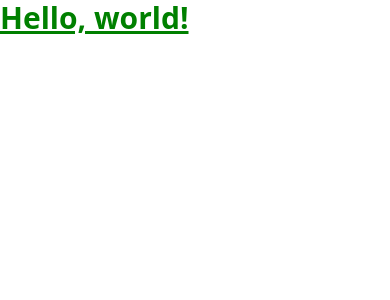
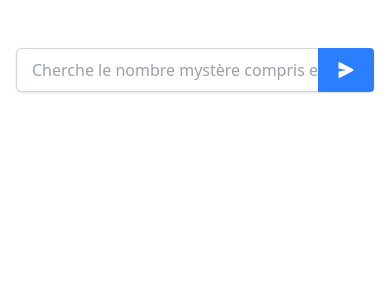
Before and after one commit to Enzo81-dev/mysteryNumber, a Flask app: page / in a window 390 px wide. Shown: the top 300 px of the page. Run offline with Flask 3, Linux system fonts and the light colour scheme; some libraries are stand-ins or nearby versions.

Commit message:
sending the form to the backend

```diff
--- a/app.py
+++ b/app.py
@@ -1,4 +1,4 @@
-from flask import Flask, render_template
+from flask import Flask, render_template, request
 
 app = Flask(__name__)
 
@@ -6,8 +6,10 @@ app = Flask(__name__)
 def home():
     return render_template('index.html')
 
+@app.route('/prompt', methods=['POST'])
+def prompt():
+    messages = request.json['messages']
+    return messages
 
 if __name__ == '__main__':
     app.run(debug=True, host='127.0.0.1', port=5000)
-
-# python app.py
--- a/static/dist/css/style.css
+++ b/static/dist/css/style.css
@@ -7,9 +7,24 @@
       "Segoe UI Emoji", "Segoe UI Symbol", "Noto Color Emoji";
     --font-mono: ui-monospace, SFMono-Regular, Menlo, Monaco, Consolas, "Liberation Mono",
       "Courier New", monospace;
-    --text-3xl: 1.875rem;
-    --text-3xl--line-height: calc(2.25 / 1.875);
+    --color-blue-500: oklch(62.3% 0.214 259.815);
+    --color-blue-700: oklch(48.8% 0.243 264.376);
+    --color-indigo-600: oklch(51.1% 0.262 276.966);
+    --color-fuchsia-400: oklch(74% 0.238 322.16);
+    --color-slate-50: oklch(98.4% 0.003 247.858);
+    --color-slate-200: oklch(92.9% 0.013 255.508);
+    --color-gray-300: oklch(87.2% 0.01 258.338);
+    --color-gray-400: oklch(70.7% 0.022 261.325);
+    --color-gray-900: oklch(21% 0.034 264.665);
+    --color-white: #fff;
+    --spacing: 0.25rem;
+    --container-6xl: 72rem;
+    --text-sm: 0.875rem;
+    --text-sm--line-height: calc(1.25 / 0.875);
     --font-weight-bold: 700;
+    --radius-md: 0.375rem;
+    --default-transition-duration: 150ms;
+    --default-transition-timing-function: cubic-bezier(0.4, 0, 0.2, 1);
     --default-font-family: var(--font-sans);
     --default-mono-font-family: var(--font-mono);
   }
@@ -160,23 +175,479 @@
   }
 }
 @layer utilities {
+  .collapse {
+    visibility: collapse;
+  }
+  .visible {
+    visibility: visible;
+  }
+  .sr-only {
+    position: absolute;
+    width: 1px;
+    height: 1px;
+    padding: 0;
+    margin: -1px;
+    overflow: hidden;
+    clip: rect(0, 0, 0, 0);
+    white-space: nowrap;
+    border-width: 0;
+  }
+  .absolute {
+    position: absolute;
+  }
+  .fixed {
+    position: fixed;
+  }
+  .relative {
+    position: relative;
+  }
   .static {
     position: static;
   }
-  .text-3xl {
-    font-size: var(--text-3xl);
-    line-height: var(--tw-leading, var(--text-3xl--line-height));
+  .inset-y-0 {
+    inset-block: calc(var(--spacing) * 0);
   }
-  .font-bold {
-    --tw-font-weight: var(--font-weight-bold);
-    font-weight: var(--font-weight-bold);
+  .right-0 {
+    right: calc(var(--spacing) * 0);
+  }
+  .container {
+    width: 100%;
+    @media (width >= 40rem) {
+      max-width: 40rem;
+    }
+    @media (width >= 48rem) {
+      max-width: 48rem;
+    }
+    @media (width >= 64rem) {
+      max-width: 64rem;
+    }
+    @media (width >= 80rem) {
+      max-width: 80rem;
+    }
+    @media (width >= 96rem) {
+      max-width: 96rem;
+    }
+  }
+  .m-1 {
+    margin: calc(var(--spacing) * 1);
+  }
+  .mx-auto {
+    margin-inline: auto;
+  }
+  .mt-2 {
+    margin-top: calc(var(--spacing) * 2);
+  }
+  .mt-auto {
+    margin-top: auto;
+  }
+  .block {
+    display: block;
+  }
+  .contents {
+    display: contents;
+  }
+  .flex {
+    display: flex;
+  }
+  .grid {
+    display: grid;
+  }
+  .hidden {
+    display: none;
+  }
+  .inline {
+    display: inline;
+  }
+  .table {
+    display: table;
+  }
+  .h-4 {
+    height: calc(var(--spacing) * 4);
+  }
+  .w-4 {
+    width: calc(var(--spacing) * 4);
+  }
+  .w-full {
+    width: 100%;
+  }
+  .max-w-6xl {
+    max-width: var(--container-6xl);
+  }
+  .border-collapse {
+    border-collapse: collapse;
+  }
+  .transform {
+    transform: var(--tw-rotate-x,) var(--tw-rotate-y,) var(--tw-rotate-z,) var(--tw-skew-x,) var(--tw-skew-y,);
+  }
+  .resize {
+    resize: both;
+  }
+  .flex-col {
+    flex-direction: column;
+  }
+  .items-center {
+    align-items: center;
+  }
+  .truncate {
+    overflow: hidden;
+    text-overflow: ellipsis;
+    white-space: nowrap;
+  }
+  .rounded-md {
+    border-radius: var(--radius-md);
+  }
+  .border {
+    border-style: var(--tw-border-style);
+    border-width: 1px;
+  }
+  .border-0 {
+    border-style: var(--tw-border-style);
+    border-width: 0px;
+  }
+  .p-6 {
+    padding: calc(var(--spacing) * 6);
+  }
+  .px-4 {
+    padding-inline: calc(var(--spacing) * 4);
+  }
+  .py-2 {
+    padding-block: calc(var(--spacing) * 2);
+  }
+  .py-2\.5 {
+    padding-block: calc(var(--spacing) * 2.5);
+  }
+  .py-10 {
+    padding-block: calc(var(--spacing) * 10);
+  }
+  .pr-3 {
+    padding-right: calc(var(--spacing) * 3);
+  }
+  .pr-10 {
+    padding-right: calc(var(--spacing) * 10);
+  }
+  .pl-4 {
+    padding-left: calc(var(--spacing) * 4);
+  }
+  .text-gray-900 {
+    color: var(--color-gray-900);
+  }
+  .capitalize {
+    text-transform: capitalize;
+  }
+  .lowercase {
+    text-transform: lowercase;
+  }
+  .uppercase {
+    text-transform: uppercase;
+  }
+  .italic {
+    font-style: italic;
+  }
+  .ordinal {
+    --tw-ordinal: ordinal;
+    font-variant-numeric: var(--tw-ordinal,) var(--tw-slashed-zero,) var(--tw-numeric-figure,) var(--tw-numeric-spacing,) var(--tw-numeric-fraction,);
+  }
+  .line-through {
+    text-decoration-line: line-through;
+  }
+  .overline {
+    text-decoration-line: overline;
   }
   .underline {
     text-decoration-line: underline;
   }
+  .shadow {
+    --tw-shadow: 0 1px 3px 0 var(--tw-shadow-color, rgb(0 0 0 / 0.1)), 0 1px 2px -1px var(--tw-shadow-color, rgb(0 0 0 / 0.1));
+    box-shadow: var(--tw-inset-shadow), var(--tw-inset-ring-shadow), var(--tw-ring-offset-shadow), var(--tw-ring-shadow), var(--tw-shadow);
+  }
+  .shadow-sm {
+    --tw-shadow: 0 1px 3px 0 var(--tw-shadow-color, rgb(0 0 0 / 0.1)), 0 1px 2px -1px var(--tw-shadow-color, rgb(0 0 0 / 0.1));
+    box-shadow: var(--tw-inset-shadow), var(--tw-inset-ring-shadow), var(--tw-ring-offset-shadow), var(--tw-ring-shadow), var(--tw-shadow);
+  }
+  .ring {
+    --tw-ring-shadow: var(--tw-ring-inset,) 0 0 0 calc(1px + var(--tw-ring-offset-width)) var(--tw-ring-color, currentcolor);
+    box-shadow: var(--tw-inset-shadow), var(--tw-inset-ring-shadow), var(--tw-ring-offset-shadow), var(--tw-ring-shadow), var(--tw-shadow);
+  }
+  .ring-1 {
+    --tw-ring-shadow: var(--tw-ring-inset,) 0 0 0 calc(1px + var(--tw-ring-offset-width)) var(--tw-ring-color, currentcolor);
+    box-shadow: var(--tw-inset-shadow), var(--tw-inset-ring-shadow), var(--tw-ring-offset-shadow), var(--tw-ring-shadow), var(--tw-shadow);
+  }
+  .ring-gray-300 {
+    --tw-ring-color: var(--color-gray-300);
+  }
+  .outline {
+    outline-style: var(--tw-outline-style);
+    outline-width: 1px;
+  }
+  .grayscale {
+    --tw-grayscale: grayscale(100%);
+    filter: var(--tw-blur,) var(--tw-brightness,) var(--tw-contrast,) var(--tw-grayscale,) var(--tw-hue-rotate,) var(--tw-invert,) var(--tw-saturate,) var(--tw-sepia,) var(--tw-drop-shadow,);
+  }
+  .invert {
+    --tw-invert: invert(100%);
+    filter: var(--tw-blur,) var(--tw-brightness,) var(--tw-contrast,) var(--tw-grayscale,) var(--tw-hue-rotate,) var(--tw-invert,) var(--tw-saturate,) var(--tw-sepia,) var(--tw-drop-shadow,);
+  }
+  .filter {
+    filter: var(--tw-blur,) var(--tw-brightness,) var(--tw-contrast,) var(--tw-grayscale,) var(--tw-hue-rotate,) var(--tw-invert,) var(--tw-saturate,) var(--tw-sepia,) var(--tw-drop-shadow,);
+  }
+  .transition {
+    transition-property: color, background-color, border-color, outline-color, text-decoration-color, fill, stroke, --tw-gradient-from, --tw-gradient-via, --tw-gradient-to, opacity, box-shadow, transform, translate, scale, rotate, filter, -webkit-backdrop-filter, backdrop-filter, display, visibility, content-visibility, overlay, pointer-events;
+    transition-timing-function: var(--tw-ease, var(--default-transition-timing-function));
+    transition-duration: var(--tw-duration, var(--default-transition-duration));
+  }
+  .ring-inset {
+    --tw-ring-inset: inset;
+  }
+  .placeholder\:text-gray-400 {
+    &::placeholder {
+      color: var(--color-gray-400);
+    }
+  }
+  .odd\:bg-slate-50 {
+    &:nth-child(odd) {
+      background-color: var(--color-slate-50);
+    }
+  }
+  .even\:bg-slate-200 {
+    &:nth-child(even) {
+      background-color: var(--color-slate-200);
+    }
+  }
+  .focus\:ring-2 {
+    &:focus {
+      --tw-ring-shadow: var(--tw-ring-inset,) 0 0 0 calc(2px + var(--tw-ring-offset-width)) var(--tw-ring-color, currentcolor);
+      box-shadow: var(--tw-inset-shadow), var(--tw-inset-ring-shadow), var(--tw-ring-offset-shadow), var(--tw-ring-shadow), var(--tw-shadow);
+    }
+  }
+  .focus\:ring-indigo-600 {
+    &:focus {
+      --tw-ring-color: var(--color-indigo-600);
+    }
+  }
+  .focus\:ring-inset {
+    &:focus {
+      --tw-ring-inset: inset;
+    }
+  }
+  .sm\:text-sm {
+    @media (width >= 40rem) {
+      font-size: var(--text-sm);
+      line-height: var(--tw-leading, var(--text-sm--line-height));
+    }
+  }
+  .sm\:leading-6 {
+    @media (width >= 40rem) {
+      --tw-leading: calc(var(--spacing) * 6);
+      line-height: calc(var(--spacing) * 6);
+    }
+  }
+  .md\:m-0 {
+    @media (width >= 48rem) {
+      margin: calc(var(--spacing) * 0);
+    }
+  }
 }
-h1 {
-  color: green;
+.btn-primary {
+  border-top-right-radius: 0.25rem;
+  border-bottom-right-radius: 0.25rem;
+  background-color: var(--color-blue-500);
+  padding-inline: calc(var(--spacing) * 4);
+  padding-block: calc(var(--spacing) * 2);
+  --tw-font-weight: var(--font-weight-bold);
+  font-weight: var(--font-weight-bold);
+  color: var(--color-white);
+  transition-property: color, background-color, border-color, outline-color, text-decoration-color, fill, stroke, --tw-gradient-from, --tw-gradient-via, --tw-gradient-to, opacity, box-shadow, transform, translate, scale, rotate, filter, -webkit-backdrop-filter, backdrop-filter, display, visibility, content-visibility, overlay, pointer-events;
+  transition-timing-function: var(--tw-ease, var(--default-transition-timing-function));
+  transition-duration: var(--tw-duration, var(--default-transition-duration));
+  &:hover {
+    @media (hover: hover) {
+      background-color: var(--color-blue-700);
+    }
+  }
+}
+pre {
+  overflow-x: auto;
+  padding-block: calc(var(--spacing) * 4);
+  font-family: var(--font-mono);
+}
+:not(pre) > code {
+  font-family: var(--font-mono);
+  --tw-font-weight: var(--font-weight-bold);
+  font-weight: var(--font-weight-bold);
+  color: var(--color-fuchsia-400);
+  font-style: italic;
+}
+@property --tw-rotate-x {
+  syntax: "*";
+  inherits: false;
+}
+@property --tw-rotate-y {
+  syntax: "*";
+  inherits: false;
+}
+@property --tw-rotate-z {
+  syntax: "*";
+  inherits: false;
+}
+@property --tw-skew-x {
+  syntax: "*";
+  inherits: false;
+}
+@property --tw-skew-y {
+  syntax: "*";
+  inherits: false;
+}
+@property --tw-border-style {
+  syntax: "*";
+  inherits: false;
+  initial-value: solid;
+}
+@property --tw-ordinal {
+  syntax: "*";
+  inherits: false;
+}
+@property --tw-slashed-zero {
+  syntax: "*";
+  inherits: false;
+}
+@property --tw-numeric-figure {
+  syntax: "*";
+  inherits: false;
+}
+@property --tw-numeric-spacing {
+  syntax: "*";
+  inherits: false;
+}
+@property --tw-numeric-fraction {
+  syntax: "*";
+  inherits: false;
+}
+@property --tw-shadow {
+  syntax: "*";
+  inherits: false;
+  initial-value: 0 0 #0000;
+}
+@property --tw-shadow-color {
+  syntax: "*";
+  inherits: false;
+}
+@property --tw-shadow-alpha {
+  syntax: "<percentage>";
+  inherits: false;
+  initial-value: 100%;
+}
+@property --tw-inset-shadow {
+  syntax: "*";
+  inherits: false;
+  initial-value: 0 0 #0000;
+}
+@property --tw-inset-shadow-color {
+  syntax: "*";
+  inherits: false;
+}
+@property --tw-inset-shadow-alpha {
+  syntax: "<percentage>";
+  inherits: false;
+  initial-value: 100%;
+}
+@property --tw-ring-color {
+  syntax: "*";
+  inherits: false;
+}
+@property --tw-ring-shadow {
+  syntax: "*";
+  inherits: false;
+  initial-value: 0 0 #0000;
+}
+@property --tw-inset-ring-color {
+  syntax: "*";
+  inherits: false;
+}
+@property --tw-inset-ring-shadow {
+  syntax: "*";
+  inherits: false;
+  initial-value: 0 0 #0000;
+}
+@property --tw-ring-inset {
+  syntax: "*";
+  inherits: false;
+}
+@property --tw-ring-offset-width {
+  syntax: "<length>";
+  inherits: false;
+  initial-value: 0px;
+}
+@property --tw-ring-offset-color {
+  syntax: "*";
+  inherits: false;
+  initial-value: #fff;
+}
+@property --tw-ring-offset-shadow {
+  syntax: "*";
+  inherits: false;
+  initial-value: 0 0 #0000;
+}
+@property --tw-outline-style {
+  syntax: "*";
+  inherits: false;
+  initial-value: solid;
+}
+@property --tw-blur {
+  syntax: "*";
+  inherits: false;
+}
+@property --tw-brightness {
+  syntax: "*";
+  inherits: false;
+}
+@property --tw-contrast {
+  syntax: "*";
+  inherits: false;
+}
+@property --tw-grayscale {
+  syntax: "*";
+  inherits: false;
+}
+@property --tw-hue-rotate {
+  syntax: "*";
+  inherits: false;
+}
+@property --tw-invert {
+  syntax: "*";
+  inherits: false;
+}
+@property --tw-opacity {
+  syntax: "*";
+  inherits: false;
+}
+@property --tw-saturate {
+  syntax: "*";
+  inherits: false;
+}
+@property --tw-sepia {
+  syntax: "*";
+  inherits: false;
+}
+@property --tw-drop-shadow {
+  syntax: "*";
+  inherits: false;
+}
+@property --tw-drop-shadow-color {
+  syntax: "*";
+  inherits: false;
+}
+@property --tw-drop-shadow-alpha {
+  syntax: "<percentage>";
+  inherits: false;
+  initial-value: 100%;
+}
+@property --tw-drop-shadow-size {
+  syntax: "*";
+  inherits: false;
+}
+@property --tw-leading {
+  syntax: "*";
+  inherits: false;
 }
 @property --tw-font-weight {
   syntax: "*";
@@ -185,6 +656,46 @@ h1 {
 @layer properties {
   @supports ((-webkit-hyphens: none) and (not (margin-trim: inline))) or ((-moz-orient: inline) and (not (color:rgb(from red r g b)))) {
     *, ::before, ::after, ::backdrop {
+      --tw-rotate-x: initial;
+      --tw-rotate-y: initial;
+      --tw-rotate-z: initial;
+      --tw-skew-x: initial;
+      --tw-skew-y: initial;
+      --tw-border-style: solid;
+      --tw-ordinal: initial;
+      --tw-slashed-zero: initial;
+      --tw-numeric-figure: initial;
+      --tw-numeric-spacing: initial;
+      --tw-numeric-fraction: initial;
+      --tw-shadow: 0 0 #0000;
+      --tw-shadow-color: initial;
+      --tw-shadow-alpha: 100%;
+      --tw-inset-shadow: 0 0 #0000;
+      --tw-inset-shadow-color: initial;
+      --tw-inset-shadow-alpha: 100%;
+      --tw-ring-color: initial;
+      --tw-ring-shadow: 0 0 #0000;
+      --tw-inset-ring-color: initial;
+      --tw-inset-ring-shadow: 0 0 #0000;
+      --tw-ring-inset: initial;
+      --tw-ring-offset-width: 0px;
+      --tw-ring-offset-color: #fff;
+      --tw-ring-offset-shadow: 0 0 #0000;
+      --tw-outline-style: solid;
+      --tw-blur: initial;
+      --tw-brightness: initial;
+      --tw-contrast: initial;
+      --tw-grayscale: initial;
+      --tw-hue-rotate: initial;
+      --tw-invert: initial;
+      --tw-opacity: initial;
+      --tw-saturate: initial;
+      --tw-sepia: initial;
+      --tw-drop-shadow: initial;
+      --tw-drop-shadow-color: initial;
+      --tw-drop-shadow-alpha: 100%;
+      --tw-drop-shadow-size: initial;
+      --tw-leading: initial;
       --tw-font-weight: initial;
     }
   }
--- a/static/dist/js/script.js
+++ b/static/dist/js/script.js
@@ -1 +1,86 @@
-alert('Hello world!')
+function _cloneAnswerBlock() {
+    const output = document.querySelector("#gpt-output");
+    const template = document.querySelector('#chat-template');
+    const clone = template.cloneNode(true);
+    clone.id = "";
+    output.appendChild(clone);
+    clone.classList.remove("hidden")
+    return clone.querySelector(".message");
+}
+
+function addToLog(message) {
+    const infoBlock = _cloneAnswerBlock();
+
+    if (!infoBlock) {
+        console.error("Échec de la création du bloc d'information");
+        return null;
+    }
+
+    infoBlock.innerText = message;
+    return infoBlock;
+}
+
+function getChatHistory() {
+    const infoBlocks = document.querySelectorAll(".message:not(#chat-template .message)");
+
+    if (!infoBlocks.length) {
+        console.warn('Aucun bloc d\'information trouvé');
+        return [];
+    }
+
+    return Array.from(infoBlocks).map(block => block.innerHTML);
+}
+
+
+async function fetchPromptResponse(prompt) {
+    const response = await fetch("/prompt", {
+        method: "POST",
+        headers: {
+            "Content-Type": "application/json",
+        },
+        body: JSON.stringify({messages: getChatHistory()}),
+    });
+
+    return response.body.getReader();
+}
+
+async function readResponseChunks(reader, gptOutput) {
+    const decoder = new TextDecoder();
+    const converter = new showdown.Converter();
+
+    let chunks = "";
+    while (true) {
+        const {done, value} = await reader.read();
+        if (done) {
+            break;
+        }
+        chunks += decoder.decode(value);
+        gptOutput.innerHTML = converter.makeHtml(chunks);
+    }
+}
+
+document.addEventListener("DOMContentLoaded", () => {
+    const form = document.querySelector("#prompt-form");
+    const spinnerIcon = document.querySelector("#spinner-icon");
+    const sendIcon = document.querySelector("#send-icon");
+
+    form.addEventListener("submit", async (event) => {
+        event.preventDefault();
+        spinnerIcon.classList.remove("hidden");
+        sendIcon.classList.add("hidden");
+
+        const prompt = form.elements.prompt.value;
+        addToLog(prompt);
+
+        try {
+            const reader = await fetchPromptResponse(prompt);
+            await readResponseChunks(reader);
+        } catch (error) {
+            console.error('Une erreur est survenue:', error);
+        } finally {
+            spinnerIcon.classList.add("hidden");
+            sendIcon.classList.remove("hidden");
+            hljs.highlightAll();
+        }
+    });
+});
--- a/templates/index.html
+++ b/templates/index.html
@@ -5,10 +5,61 @@
     <meta name="viewport" content="width=device-width, initial-scale=1, shrink-to-fit=no">
     <title>FlaskGPT</title>
     <link rel="stylesheet" href="{{ url_for('static', filename='dist/css/style.css') }}">
+    <script src="https://unpkg.com/showdown/dist/showdown.min.js"></script>
+    <script src="https://cdnjs.cloudflare.com/ajax/libs/highlight.js/11.2.0/highlight.min.js"></script>
+    <link rel="stylesheet" href="https://cdnjs.cloudflare.com/ajax/libs/highlight.js/11.2.0/styles/default.min.css">
 </head>
 <body>
 
-    <h1 class="text-3xl font-bold underline">Hello, world!</h1>
+<div id="chat-template" class="hidden odd:bg-slate-50 even:bg-slate-200 p-6">
+    <p class="message"></p>
+</div>
+
+<main class="mx-auto max-w-6xl px-4 py-10 flex flex-col">
+    <div id="gpt-output"></div>
+    <form id="prompt-form" class="mt-auto">
+        <label for="prompt" class="sr-only">Prompt</label>
+        <div>
+            <label for="prompt" class="sr-only">User Prompt</label>
+            <div class="relative mt-2 rounded-md shadow-sm">
+                <input type="text" name="prompt" id="prompt"
+                       class="block w-full rounded-md border-0 py-2.5 pl-4 pr-10 text-gray-900 ring-1 ring-inset ring-gray-300 placeholder:text-gray-400 focus:ring-2 focus:ring-inset focus:ring-indigo-600 sm:text-sm sm:leading-6"
+                       placeholder="Cherche le nombre mystère compris entre 1 et 100">
+                <button class="btn-primary absolute inset-y-0 right-0 flex items-center pr-3">
+                    <svg class="hidden" id="spinner-icon" width="24" height="24" fill="#fff" viewBox="0 0 24 24" xmlns="http://www.w3.org/2000/svg">
+                        <style>.spinner_b2T7 {
+                            animation: spinner_xe7Q .8s linear infinite
+                        }
+
+                        .spinner_YRVV {
+                            animation-delay: -.65s
+                        }
+
+                        .spinner_c9oY {
+                            animation-delay: -.5s
+                        }
+
+                        @keyframes spinner_xe7Q {
+                            93.75%, 100% {
+                                r: 3px
+                            }
+                            46.875% {
+                                r: .2px
+                            }
+                        }</style>
+                        <circle class="spinner_b2T7" cx="4" cy="12" r="3"/>
+                        <circle class="spinner_b2T7 spinner_YRVV" cx="12" cy="12" r="3"/>
+                        <circle class="spinner_b2T7 spinner_c9oY" cx="20" cy="12" r="3"/>
+                    </svg>
+                    <svg id="send-icon" xmlns="http://www.w3.org/2000/svg" viewBox="0 0 16 16" fill="none" class="h-4 w-4 m-1 md:m-0" stroke-width="2">
+                        <path d="M.5 1.163A1 1 0 0 1 1.97.28l12.868 6.837a1 1 0 0 1 0 1.766L1.969 15.72A1 1 0 0 1 .5 14.836V10.33a1 1 0 0 1 .816-.983L8.5 8 1.316 6.653A1 1 0 0 1 .5 5.67V1.163Z"
+                              fill="currentColor"></path>
+                    </svg>
+                </button>
+            </div>
+        </div>
+    </form>
+</main>
 
 <script src="{{ url_for('static', filename='dist/js/script.js') }}"></script>
 </body>
```
Also changed, not shown: static/src/css/input.css (+12 -2 lines), tailwind.config.js (added, +8 -0 lines), README.md, 1 other file.
